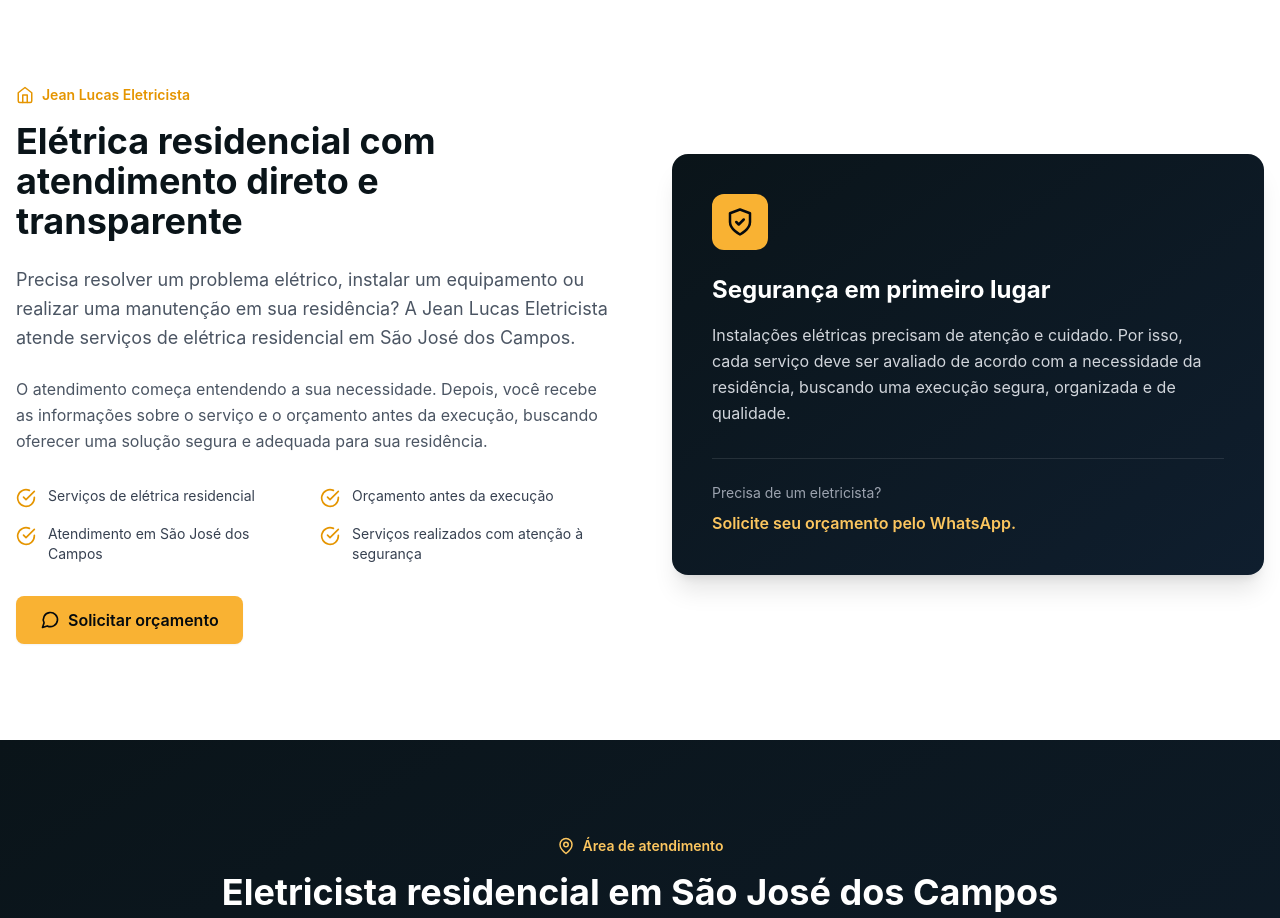
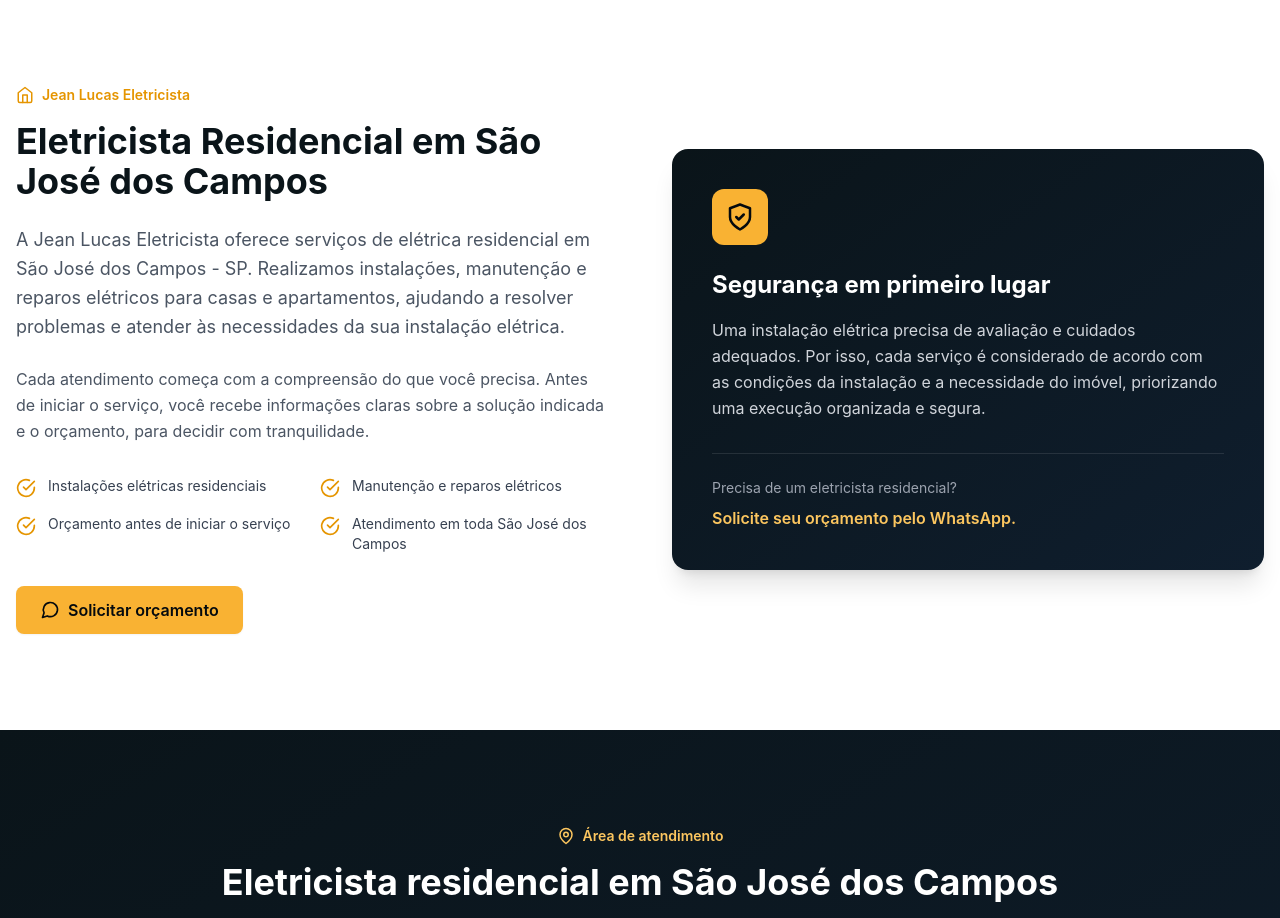
Before and after one commit to jeanlucassolutions/site-institucional, a Next.js app: page / in a window 1280 px wide. Shown: the part 3860-4778 px from the top of the page. Built offline with nearby package versions, Linux system fonts and the light colour scheme; no server answers.

Commit message:
Update About component content and highlights

```diff
--- a/src/components/About.tsx
+++ b/src/components/About.tsx
@@ -1,3 +1,4 @@
+
 'use client'
 
 import { CheckCircle, ShieldCheck, Home } from 'lucide-react'
@@ -5,10 +6,10 @@ import WhatsAppButton from './WhatsAppButton'
 
 const About = () => {
   const highlights = [
-    'Serviços de elétrica residencial',
-    'Orçamento antes da execução',
-    'Atendimento em São José dos Campos',
-    'Serviços realizados com atenção à segurança',
+    'Instalações elétricas residenciais',
+    'Manutenção e reparos elétricos',
+    'Orçamento antes de iniciar o serviço',
+    'Atendimento em toda São José dos Campos',
   ]
 
   return (
@@ -24,21 +25,22 @@ const About = () => {
             </span>
 
             <h2 className="text-3xl md:text-4xl font-bold text-navy-800 mb-6">
-              Elétrica residencial com atendimento direto e transparente
+              Eletricista Residencial em São José dos Campos
             </h2>
 
             <p className="text-lg text-gray-600 leading-relaxed mb-6">
-              Precisa resolver um problema elétrico, instalar um equipamento
-              ou realizar uma manutenção em sua residência? A Jean Lucas
-              Eletricista atende serviços de elétrica residencial em São José
-              dos Campos.
+              A Jean Lucas Eletricista oferece serviços de elétrica
+              residencial em São José dos Campos - SP. Realizamos
+              instalações, manutenção e reparos elétricos para casas
+              e apartamentos, ajudando a resolver problemas e atender
+              às necessidades da sua instalação elétrica.
             </p>
 
             <p className="text-gray-600 leading-relaxed mb-8">
-              O atendimento começa entendendo a sua necessidade. Depois,
-              você recebe as informações sobre o serviço e o orçamento antes
-              da execução, buscando oferecer uma solução segura e adequada
-              para sua residência.
+              Cada atendimento começa com a compreensão do que você
+              precisa. Antes de iniciar o serviço, você recebe
+              informações claras sobre a solução indicada e o
+              orçamento, para decidir com tranquilidade.
             </p>
 
             {/* Highlights */}
@@ -82,15 +84,16 @@ const About = () => {
               </h3>
 
               <p className="text-gray-300 leading-relaxed mb-8">
-                Instalações elétricas precisam de atenção e cuidado.
-                Por isso, cada serviço deve ser avaliado de acordo com a
-                necessidade da residência, buscando uma execução segura,
-                organizada e de qualidade.
+                Uma instalação elétrica precisa de avaliação e
+                cuidados adequados. Por isso, cada serviço é
+                considerado de acordo com as condições da instalação
+                e a necessidade do imóvel, priorizando uma execução
+                organizada e segura.
               </p>
 
               <div className="border-t border-white/10 pt-6">
                 <p className="text-sm text-gray-400 mb-2">
-                  Precisa de um eletricista?
+                  Precisa de um eletricista residencial?
                 </p>
 
                 <p className="text-electric-400 font-semibold">
```
